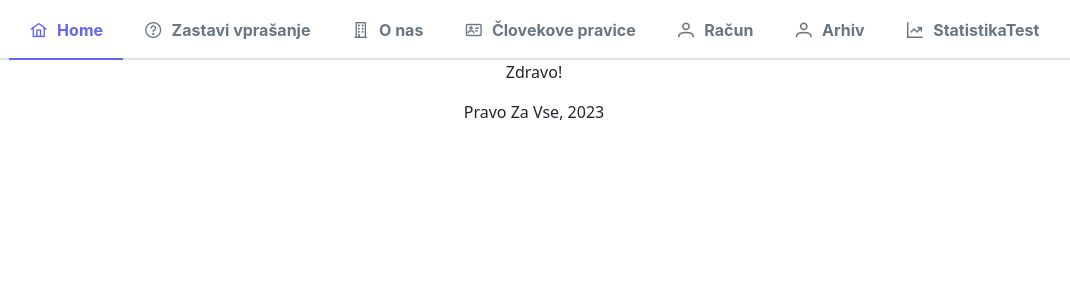
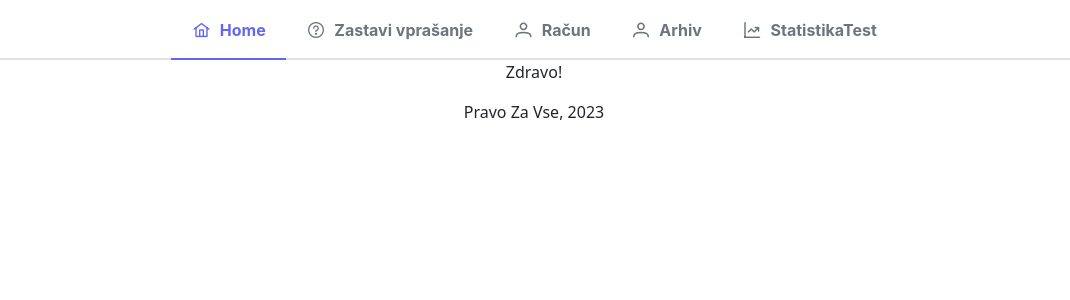
Before and after one commit to teol007/Praktikum2, a React (Create React App) app in the folder Frontend/pravozavsereact/: page / in a window 1280 px wide. Shown: the top 300 px of the page, without its empty margins (106-1176 px from the left). Built offline with nearby package versions, Linux system fonts and the light colour scheme; no server answers.

Commit message:
dodan popravek

```diff
--- a/Frontend/pravozavsereact/src/Components/Navbar/Navbar.tsx
+++ b/Frontend/pravozavsereact/src/Components/Navbar/Navbar.tsx
@@ -10,8 +10,6 @@ import { Group } from '../../Modules/Interfaces/UserCustomInfo';
 const everyoneButtons: MenuItem[] = [
     {label: 'Home', icon: 'pi pi-fw pi-home', target: '/'},
     {label: 'Zastavi vprašanje', icon: 'pi pi-fw pi-question-circle', target: '/zastaviVprasanje'},
-    {label: 'O\u00A0nas', icon: 'pi pi-fw pi-building', target: '/oNas'},
-    {label: 'Človekove pravice', icon: 'pi pi-fw pi-id-card', target: '/clovekovePravice'},
     {label: 'Račun', icon: 'pi pi-fw pi-user', target: '/racun'},
     {label: 'Arhiv', icon: 'pi pi-fw pi-user', target: '/arhiv'},
     {label: 'StatistikaTest', icon: 'pi pi-fw pi-chart-line', target: '/statistika/osebnaStatistika'},
```
